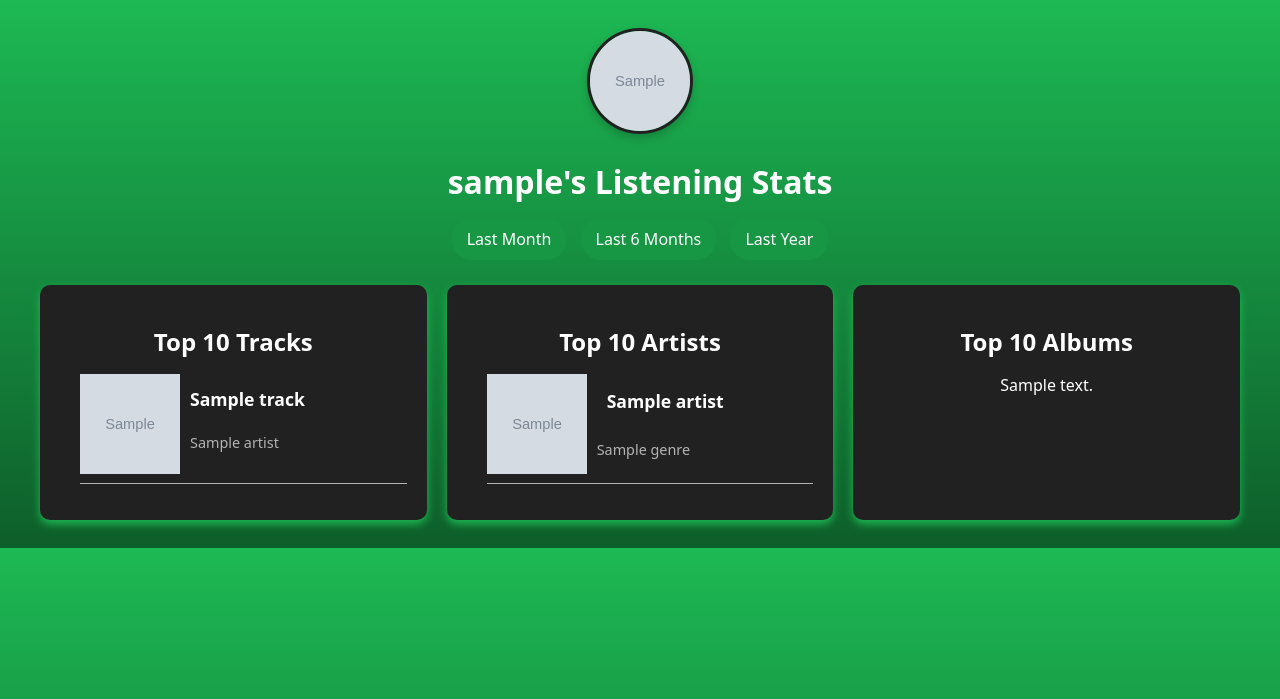
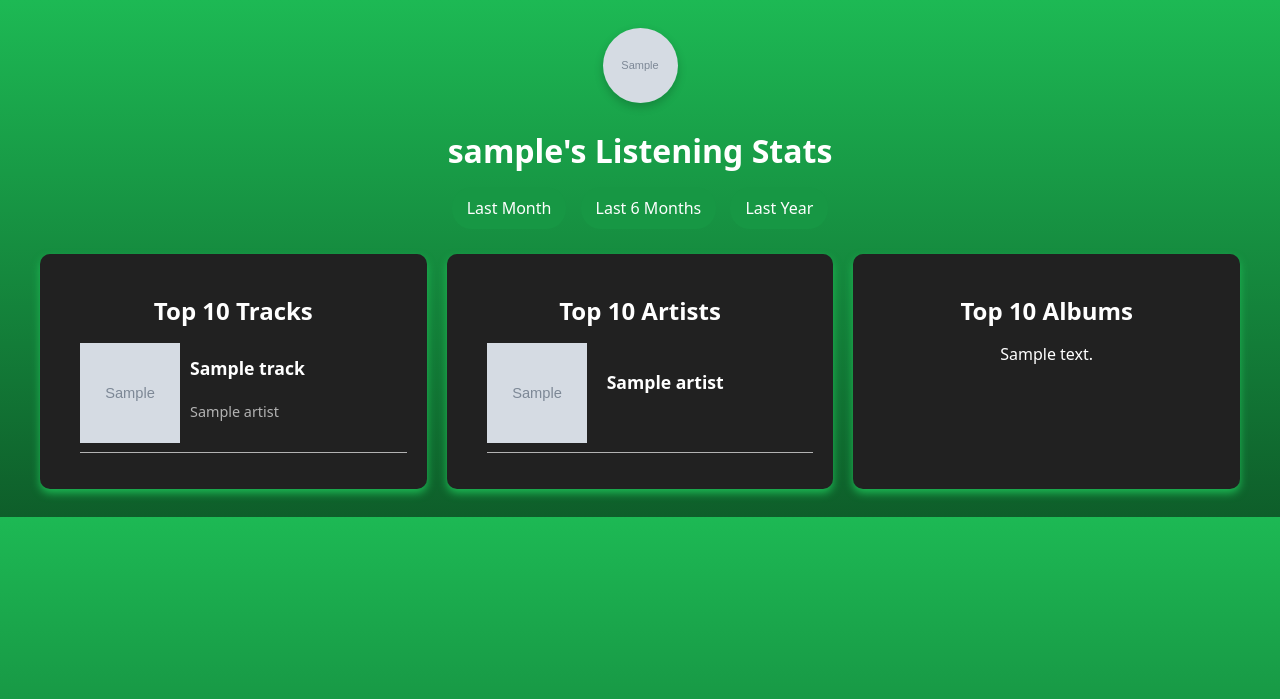
Before and after one commit to alexmeert/statifyapp, a Flask app: template templates/top_items.html in a window 1280 px wide. Shown: the top 699 px of the page. Run offline with Flask 3, Linux system fonts and the light colour scheme; the template is opened without the code that fills it: most values are stand-ins (such as "Sample title", 1, 10 or a date in 2020); grey boxes marked "Sample" are stand-in pictures.

Commit message:
updated top_items

```diff
--- a/static/top_items.css
+++ b/static/top_items.css
@@ -9,10 +9,9 @@ body {
 }
 
 .profile-pic {
-    width: 100px;
-    height: 100px;
+    width: 75px;
+    height: 75px;
     border-radius: 50%; /* Makes the image circular */
-    border: 3px solid #212121;
     box-shadow: 0 4px 10px rgba(0, 0, 0, 0.2);
     object-fit: cover;
     transition: transform 0.3s ease;
--- a/templates/top_items.html
+++ b/templates/top_items.html
@@ -52,7 +52,6 @@
                     {% endif %}
                     <div class="artist-info">
                         <strong>{{ artist.name }}</strong><br>
-                        <span class="artist-genre">{{ artist.genre }}</span> <!-- Add genre here -->
                     </div>
                 </li>
                 {% endfor %}
@@ -73,12 +72,13 @@
                         {% else %}
                             <img src="/static/default.jpg" alt="No Album Cover" width="100" height="100">
                         {% endif %}
-                        <strong>{{ album.name }}</strong>
+                        <strong>{{ album.name }}</strong><br>
                     </li>
                     {% endfor %}
                 </ol>
             {% endif %}
         </div>
+
     </div>
 </body>
 </html>
```
